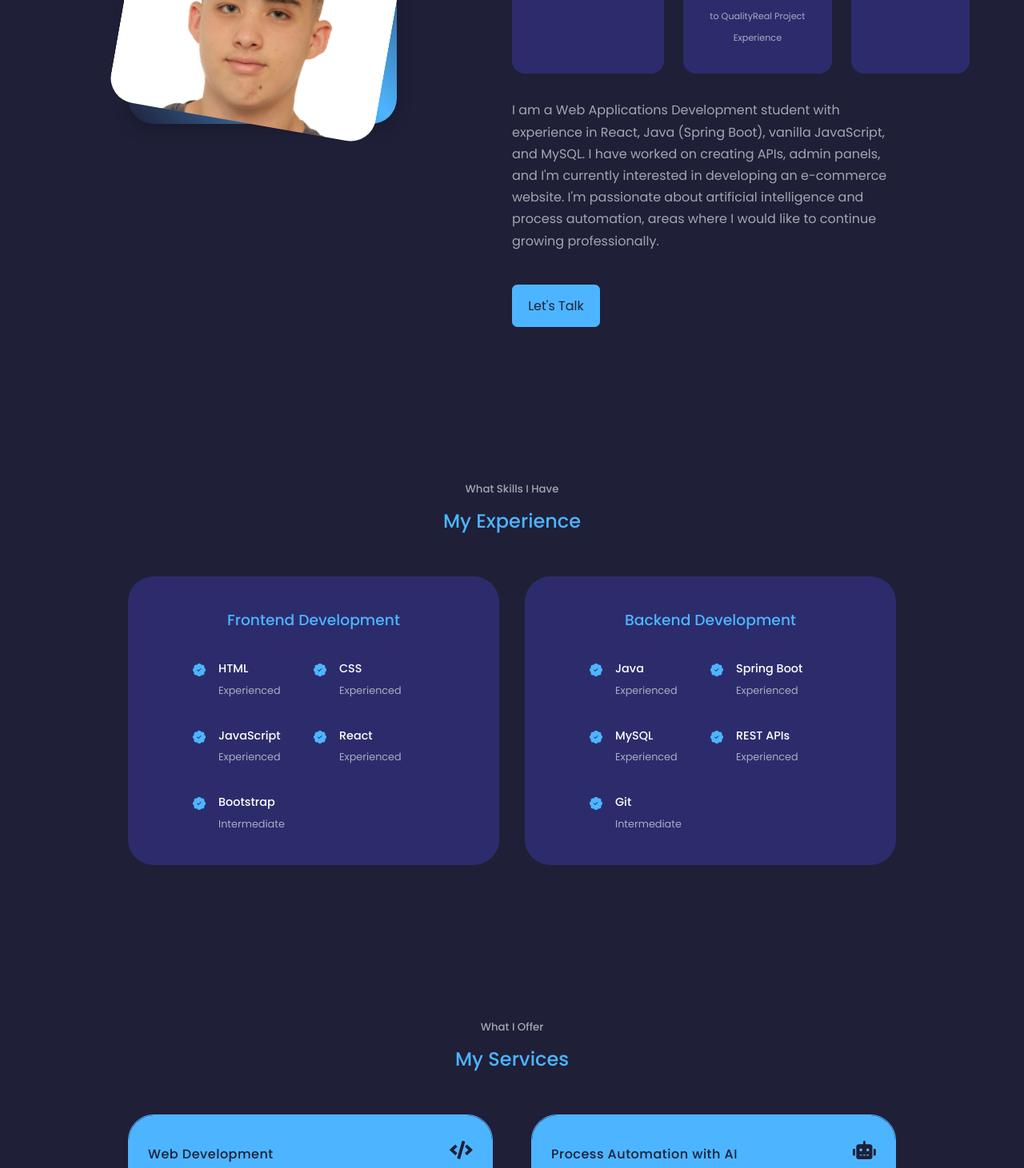
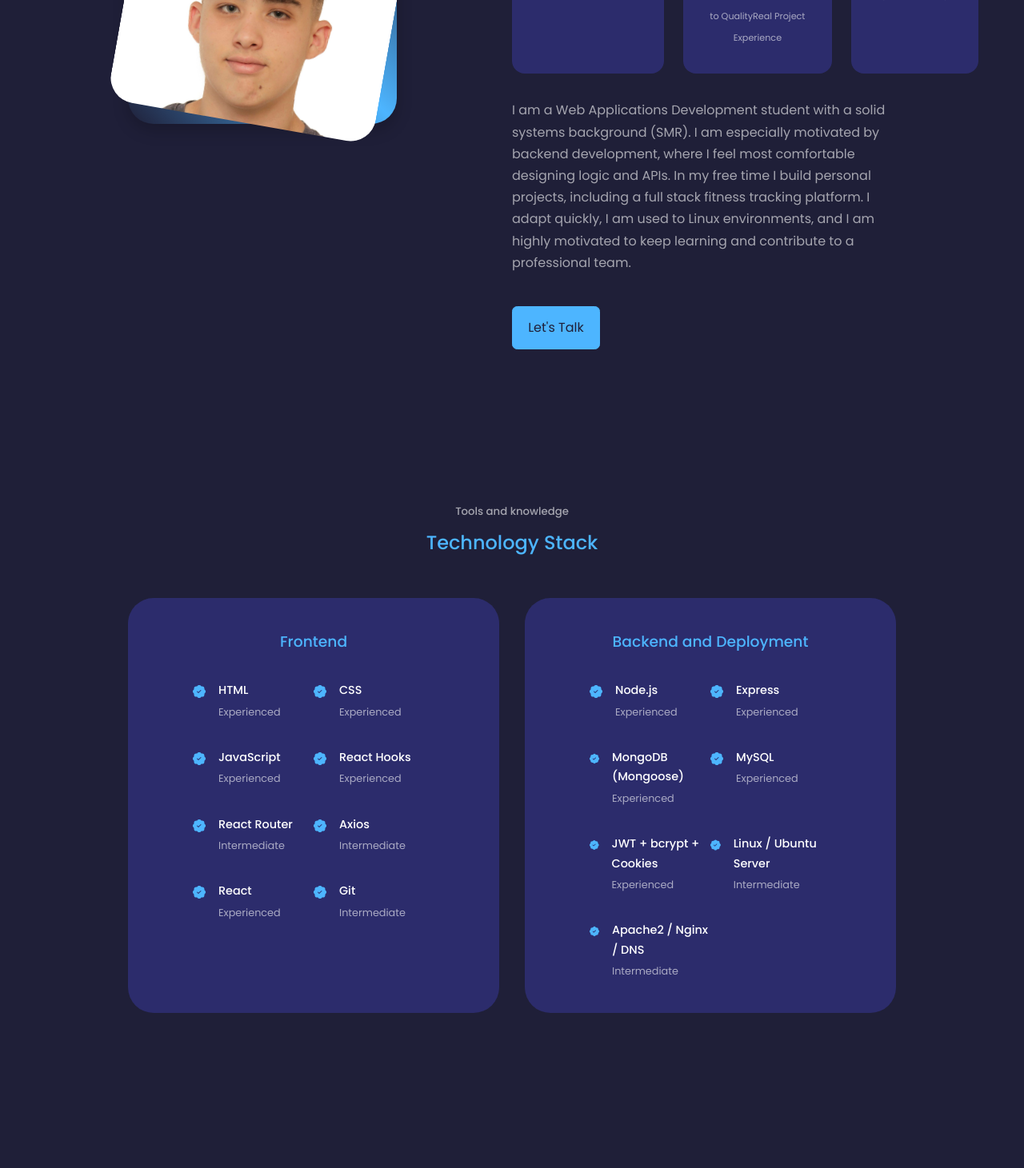
Before and after one commit to ElRaxy/portfolioalex, a React (Create React App) app: page / in a window 1280 px wide. Shown: the part 1260-2721 px from the top of the page at 80% size. Built offline with nearby package versions, Linux system fonts and the light colour scheme.

Commit message:
feat: update portfolio content from CV and fix testimonials build warning

```diff
--- a/src/componets/contact/Contact.jsx
+++ b/src/componets/contact/Contact.jsx
@@ -3,6 +3,8 @@ import { useTranslation } from 'react-i18next'
 import './contact.css'
 import { MdOutlineEmail } from 'react-icons/md'
 import { BsWhatsapp } from 'react-icons/bs'
+import { IoLocationOutline } from 'react-icons/io5'
+import { FiLink } from 'react-icons/fi'
 import emailjs from 'emailjs-com'
 
 function Contact() {
@@ -47,6 +49,20 @@ function Contact() {
             <h5>+34 693 91 24 60</h5>
             <a href="https://wa.me/693912460" target="_blank" rel="noreferrer">{t('contact.send_message')}</a>
           </article>
+
+          <article className="contact__option">
+            <IoLocationOutline className="contact__option-icon"/>
+            <h4>{t('contact.location')}</h4>
+            <h5>Alicante, Villena</h5>
+            <a href="https://maps.google.com/?q=Villena,+Alicante" target="_blank" rel="noreferrer">{t('contact.view_location')}</a>
+          </article>
+
+          <article className="contact__option">
+            <FiLink className="contact__option-icon"/>
+            <h4>{t('contact.website')}</h4>
+            <h5>portfolioalex-blush.vercel.app</h5>
+            <a href="https://portfolioalex-blush.vercel.app/" target="_blank" rel="noreferrer">{t('contact.visit_website')}</a>
+          </article>
         </div>
 
         <form ref={form} onSubmit={sendEmail}>
--- a/src/componets/experience/Experience.jsx
+++ b/src/componets/experience/Experience.jsx
@@ -20,22 +20,38 @@ const Experience = () => {
       level: t('experience.experienced')
     },
     {
+      title: 'React Hooks',
+      level: t('experience.experienced')
+    },
+    {
+      title: 'React Router',
+      level: t('experience.intermediate')
+    },
+    {
+      title: 'Axios',
+      level: t('experience.intermediate')
+    },
+    {
       title: 'React',
       level: t('experience.experienced')
     },
     {
-      title: 'Bootstrap',
+      title: 'Git',
       level: t('experience.intermediate')
-    }
+    },
   ]
 
   const backendData = [
     {
-      title: 'Java',
+      title: 'Node.js',
       level: t('experience.experienced')
     },
     {
-      title: 'Spring Boot',
+      title: 'Express',
+      level: t('experience.experienced')
+    },
+    {
+      title: 'MongoDB (Mongoose)',
       level: t('experience.experienced')
     },
     {
@@ -43,13 +59,17 @@ const Experience = () => {
       level: t('experience.experienced')
     },
     {
-      title: 'REST APIs',
+      title: 'JWT + bcrypt + Cookies',
       level: t('experience.experienced')
     },
     {
-      title: 'Git',
+      title: 'Linux / Ubuntu Server',
       level: t('experience.intermediate')
-    }
+    },
+    {
+      title: 'Apache2 / Nginx / DNS',
+      level: t('experience.intermediate')
+    },
   ]
 
   return (
--- a/src/componets/header/Header.jsx
+++ b/src/componets/header/Header.jsx
@@ -15,6 +15,7 @@ const Header = () => {
         <h5>{t('header.greeting')}</h5>
         <h1>{t('header.name')}</h1>
         <h5 className="text-light">{t('header.title')}</h5>
+        <small className="header__location">{t('header.location')}</small>
         <CTA />
         <HeaderSocials />
 
--- a/src/componets/header/header.css
+++ b/src/componets/header/header.css
@@ -8,6 +8,13 @@ header{
     text-align: center;
     height: 100%;
     position: relative;
+}
+
+.header__location {
+    display: block;
+    margin-top: 0.6rem;
+    color: var(--color-light);
+    letter-spacing: 0.04rem;
 }
 
 /* =================== CTA =================== */
--- a/src/componets/services/Services.jsx
+++ b/src/componets/services/Services.jsx
@@ -1,24 +1,30 @@
 import React from 'react'
 import { useTranslation } from 'react-i18next'
 import './services.css'
-import { FaCode, FaRobot } from 'react-icons/fa'
+import { FaGraduationCap, FaLanguage, FaFolderOpen } from 'react-icons/fa'
 
 const Services = () => {
   const { t } = useTranslation();
 
   const services = [
     {
-      title: t('services.webdev.title'),
-      description: t('services.webdev.description'),
-      details: t('services.webdev.details', { returnObjects: true }),
-      icon: <FaCode />
+      title: t('services.education.title'),
+      description: t('services.education.description'),
+      details: t('services.education.details', { returnObjects: true }),
+      icon: <FaGraduationCap />
     },
     {
-      title: t('services.automation.title'),
-      description: t('services.automation.description'),
-      details: t('services.automation.details', { returnObjects: true }),
-      icon: <FaRobot />
-    }
+      title: t('services.languages.title'),
+      description: t('services.languages.description'),
+      details: t('services.languages.details', { returnObjects: true }),
+      icon: <FaLanguage />
+    },
+    {
+      title: t('services.projects.title'),
+      description: t('services.projects.description'),
+      details: t('services.projects.details', { returnObjects: true }),
+      icon: <FaFolderOpen />
+    },
   ];
 
   return (
--- a/src/componets/services/services.css
+++ b/src/componets/services/services.css
@@ -1,6 +1,6 @@
 .services__container {
     display: grid;
-    grid-template-columns: repeat(2, 1fr);
+    grid-template-columns: repeat(3, 1fr);
     gap: 3rem;
 }
 
@@ -100,7 +100,7 @@
 /* ================ MEDIA QUERIES (MEDIUM DEVICES) ================= */
 @media screen and (max-width: 1024px) {
     .services__container {
-        grid-template-columns: 1fr 1fr;
+        grid-template-columns: 1fr;
         gap: 2rem;
     }
 
--- a/src/componets/testimonials/Testimonials.jsx
+++ b/src/componets/testimonials/Testimonials.jsx
@@ -2,7 +2,7 @@ import React from 'react'
 import { useTranslation } from 'react-i18next'
 import './testimonials.css'
 import { FaQuoteLeft } from 'react-icons/fa'
-import { Pagination, Autoplay, Navigation } from 'swiper/modules'
+import { Autoplay, Navigation } from 'swiper/modules'
 import { Swiper, SwiperSlide } from 'swiper/react'
 import 'swiper/css'
 import 'swiper/css/navigation'
--- a/src/i18n/locales/en/translation.json
+++ b/src/i18n/locales/en/translation.json
@@ -9,24 +9,25 @@
   },
   "header": {
     "greeting": "Hello, I'm",
-    "name": "Alex",
-    "title": "Web Applications Developer",
+    "name": "Alex Mico Robles",
+    "title": "Full Stack Developer Student",
+    "location": "Alicante, Villena",
     "cta": "Let's Talk"
   },
   "about": {
     "title": "About Me",
     "subtitle": "Get To Know",
-    "description": "I am a Web Applications Development student with experience in React, Java (Spring Boot), vanilla JavaScript, and MySQL. I have worked on creating APIs, admin panels, and I'm currently interested in developing an e-commerce website. I'm passionate about artificial intelligence and process automation, areas where I would like to continue growing professionally.",
-    "experience": "Years Experience",
+    "description": "I am a Web Applications Development student with a solid systems background (SMR). I am especially motivated by backend development, where I feel most comfortable designing logic and APIs. In my free time I build personal projects, including a full stack fitness tracking platform. I adapt quickly, I am used to Linux environments, and I am highly motivated to keep learning and contribute to a professional team.",
+    "experience": "Background",
     "clients": "Clients",
     "projects": "Projects",
-    "years_approx": "1 approx Year Experience"
+    "years_approx": "SMR (2022-2024) and DAW (2024-Present)"
   },
   "experience": {
-    "title": "My Experience",
-    "subtitle": "What Skills I Have",
-    "frontend": "Frontend Development",
-    "backend": "Backend Development",
+    "title": "Technology Stack",
+    "subtitle": "Tools and knowledge",
+    "frontend": "Frontend",
+    "backend": "Backend and Deployment",
     "experienced": "Experienced",
     "intermediate": "Intermediate",
     "basic": "Basic",
@@ -47,26 +48,36 @@
     }
   },
   "services": {
-    "title": "My Services",
-    "subtitle": "What I Offer",
-    "webdev": {
-      "title": "Web Development",
-      "description": "I build responsive and dynamic web applications using modern technologies.",
+    "title": "CV Summary",
+    "subtitle": "Education, languages and featured projects",
+    "education": {
+      "title": "Academic Background",
+      "description": "Technical studies focused on systems and web development.",
       "details": [
-        "React.js and JavaScript",
-        "REST API integration",
-        "Responsive design for all devices",
-        "Clean, maintainable code structure"
+        "2024 - Present: Higher Vocational Training in Web Application Development (DAW), IES Hermanos Amoros (graduation in 2026).",
+        "2022 - 2024: Vocational Training in Microcomputer Systems and Networks (SMR), IES Hermanos Amoros.",
+        "Solid base in systems and Linux-based deployment.",
+        "Hands-on focus on backend, APIs and data persistence."
       ]
     },
-    "automation": {
-      "title": "Process Automation with AI",
-      "description": "I automate repetitive tasks using AI tools to improve efficiency and productivity.",
+    "languages": {
+      "title": "Languages",
+      "description": "Language skills for technical team environments.",
       "details": [
-        "AI-driven task automation",
-        "Custom scripts and tools",
-        "Focus on repetitive or manual workflows",
-        "Exploring integrations with popular AI platforms"
+        "Spanish and Valencian: native.",
+        "English: intermediate writing, reading and speaking.",
+        "Able to work with technical documentation in English.",
+        "Clear communication in collaborative teams."
+      ]
+    },
+    "projects": {
+      "title": "Featured Projects",
+      "description": "Representative projects aligned with the CV.",
+      "details": [
+        "Fitness Tracking Platform (in development): MERN full stack app to manage gym routines.",
+        "Currently focused on backend logic with Node.js and MongoDB persistence.",
+        "Admin Dashboard and Portfolio: React-based control panel and personal website.",
+        "Clean, functional interface focused on practical usage."
       ]
     }
   },
@@ -132,11 +143,15 @@
     "subtitle": "Get In Touch",
     "email": "Email",
     "whatsapp": "WhatsApp",
+    "location": "Location",
+    "website": "Website",
     "message": "Send Message",
     "name": "Your Name",
     "email_placeholder": "Your Email",
     "message_placeholder": "Your Message",
-    "send_message": "Send a message"
+    "send_message": "Send a message",
+    "view_location": "View location",
+    "visit_website": "Visit website"
   },
   "footer": {
     "copyright": "All rights reserved"
--- a/src/i18n/locales/es/translation.json
+++ b/src/i18n/locales/es/translation.json
@@ -9,24 +9,25 @@
   },
   "header": {
     "greeting": "Hola, soy",
-    "name": "Alex",
-    "title": "Desarrollador de Aplicaciones Web",
+    "name": "Alex Micó Robles",
+    "title": "Full Stack Developer Student",
+    "location": "Alicante, Villena",
     "cta": "Hablemos"
   },
   "about": {
     "title": "Sobre Mí",
     "subtitle": "Conóceme",
-    "description": "Soy estudiante de Desarrollo de Aplicaciones Web con experiencia en React, Java (Spring Boot), JavaScript nativo y MySQL. He trabajado en la creación de APIs, paneles de administración y actualmente me interesa desarrollar una web de e-commerce. Me apasiona la inteligencia artificial y la automatización de procesos, áreas en las que me gustaría seguir creciendo profesionalmente.",
-    "experience": "Años de Experiencia",
+    "description": "Soy estudiante de DAW con una base sólida en sistemas (SMR). Me apasiona el desarrollo de software, especialmente el Backend, donde me siento más cómodo diseñando lógica y APIs. En mi tiempo libre desarrollo proyectos propios, como una plataforma Full Stack para seguimiento de entrenamientos. Soy una persona adaptable, acostumbrada a entornos Linux y con muchas ganas de aportar y seguir aprendiendo en un equipo profesional.",
+    "experience": "Trayectoria",
     "clients": "Clientes",
     "projects": "Proyectos",
-    "years_approx": "1 año aprox de experiencia"
+    "years_approx": "SMR (2022-2024) y DAW (2024-Actualidad)"
   },
   "experience": {
-    "title": "Mi Experiencia",
-    "subtitle": "Mis Habilidades",
-    "frontend": "Desarrollo Frontend",
-    "backend": "Desarrollo Backend",
+    "title": "Stack Tecnológico",
+    "subtitle": "Herramientas y conocimientos",
+    "frontend": "Frontend",
+    "backend": "Backend y Despliegue",
     "experienced": "Experto",
     "intermediate": "Intermedio",
     "basic": "Básico",
@@ -47,26 +48,36 @@
     }
   },
   "services": {
-    "title": "Mis Servicios",
-    "subtitle": "Lo que Ofrezco",
-    "webdev": {
-      "title": "Desarrollo Web",
-      "description": "Construyo aplicaciones web responsivas y dinámicas utilizando tecnologías modernas.",
+    "title": "Resumen de CV",
+    "subtitle": "Formación, idiomas y proyectos",
+    "education": {
+      "title": "Datos Académicos",
+      "description": "Formación técnica centrada en sistemas y desarrollo web.",
       "details": [
-        "React.js y JavaScript",
-        "Integración de APIs REST",
-        "Diseño responsivo para todos los dispositivos",
-        "Estructura de código limpia y mantenible"
+        "2024 - Actualidad: Grado Superior en Desarrollo de Aplicaciones Web (DAW), IES Hermanos Amorós (finalización 2026).",
+        "2022 - 2024: Ciclo Medio de Sistemas Microinformáticos y Redes (SMR), IES Hermanos Amorós.",
+        "Base sólida en sistemas y despliegue sobre Linux.",
+        "Enfoque práctico en backend, APIs y persistencia de datos."
       ]
     },
-    "automation": {
-      "title": "Automatización de Procesos con IA",
-      "description": "Automatizo tareas repetitivas utilizando herramientas de IA para mejorar la eficiencia y productividad.",
+    "languages": {
+      "title": "Idiomas",
+      "description": "Competencias lingüísticas para trabajar en equipos técnicos.",
       "details": [
-        "Automatización de tareas con IA",
-        "Scripts y herramientas personalizadas",
-        "Enfoque en flujos de trabajo repetitivos o manuales",
-        "Explorando integraciones con plataformas populares de IA"
+        "Castellano y valenciano: nativo.",
+        "Inglés: nivel medio de writing, reading y speaking.",
+        "Capacidad para documentación técnica en inglés.",
+        "Comunicación clara en entornos colaborativos."
+      ]
+    },
+    "projects": {
+      "title": "Proyectos Destacados",
+      "description": "Proyectos representativos alineados con el CV.",
+      "details": [
+        "Plataforma de Seguimiento Fitness (en desarrollo): app Full Stack MERN para rutinas de gimnasio.",
+        "Trabajo activo en backend con Node.js y persistencia en MongoDB.",
+        "Admin Dashboard y Portfolio: panel de control y web personal con React.",
+        "Interfaz limpia, funcional y orientada a uso real."
       ]
     }
   },
@@ -142,11 +153,15 @@
     "subtitle": "Ponte en Contacto",
     "email": "Correo",
     "whatsapp": "WhatsApp",
+    "location": "Ubicación",
+    "website": "Web",
     "message": "Enviar Mensaje",
     "name": "Tu Nombre",
     "email_placeholder": "Tu Correo",
     "message_placeholder": "Tu Mensaje",
-    "send_message": "Enviar un mensaje"
+    "send_message": "Enviar un mensaje",
+    "view_location": "Ver ubicación",
+    "visit_website": "Visitar web"
   },
   "footer": {
     "copyright": "Todos los derechos reservados"
```
